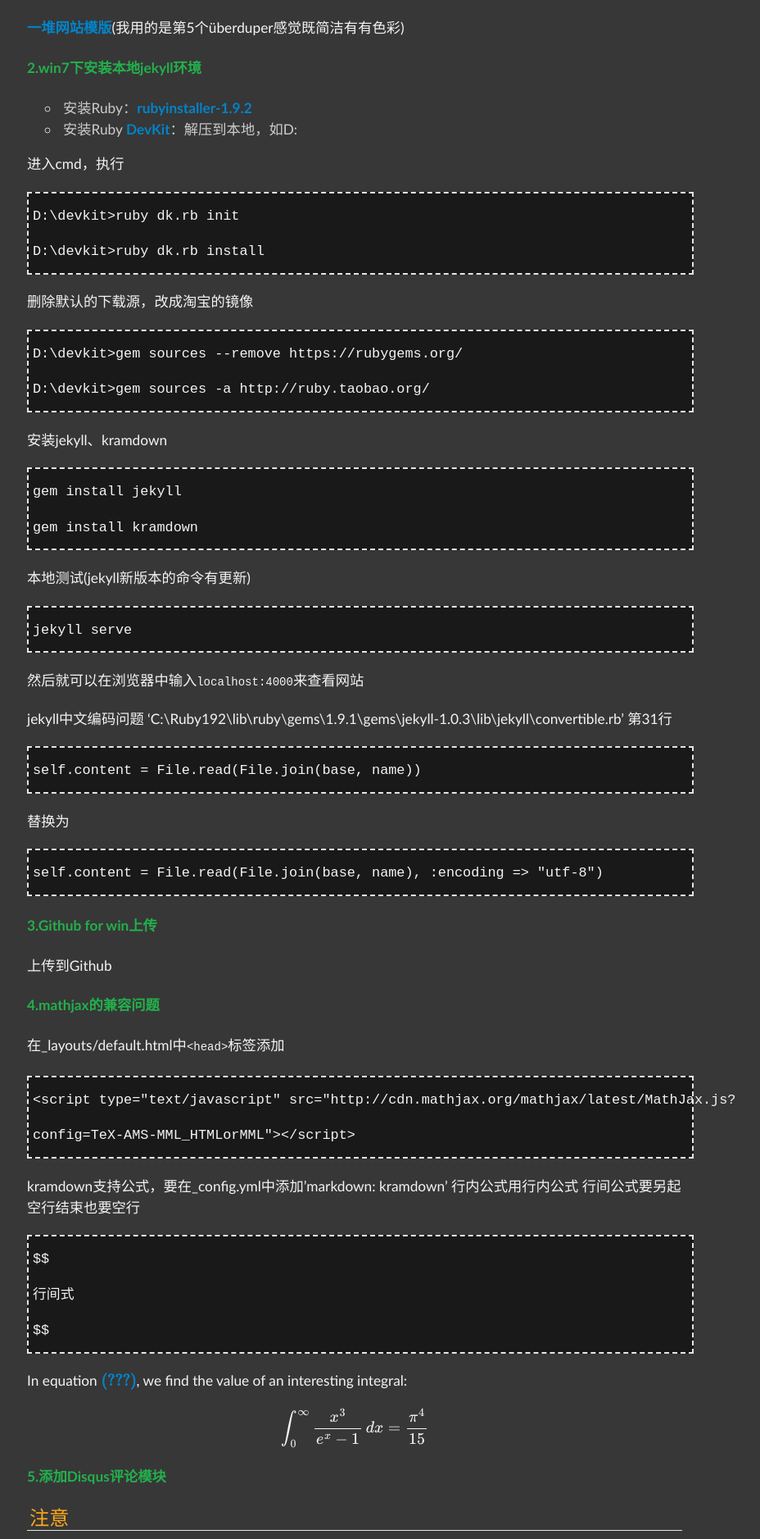
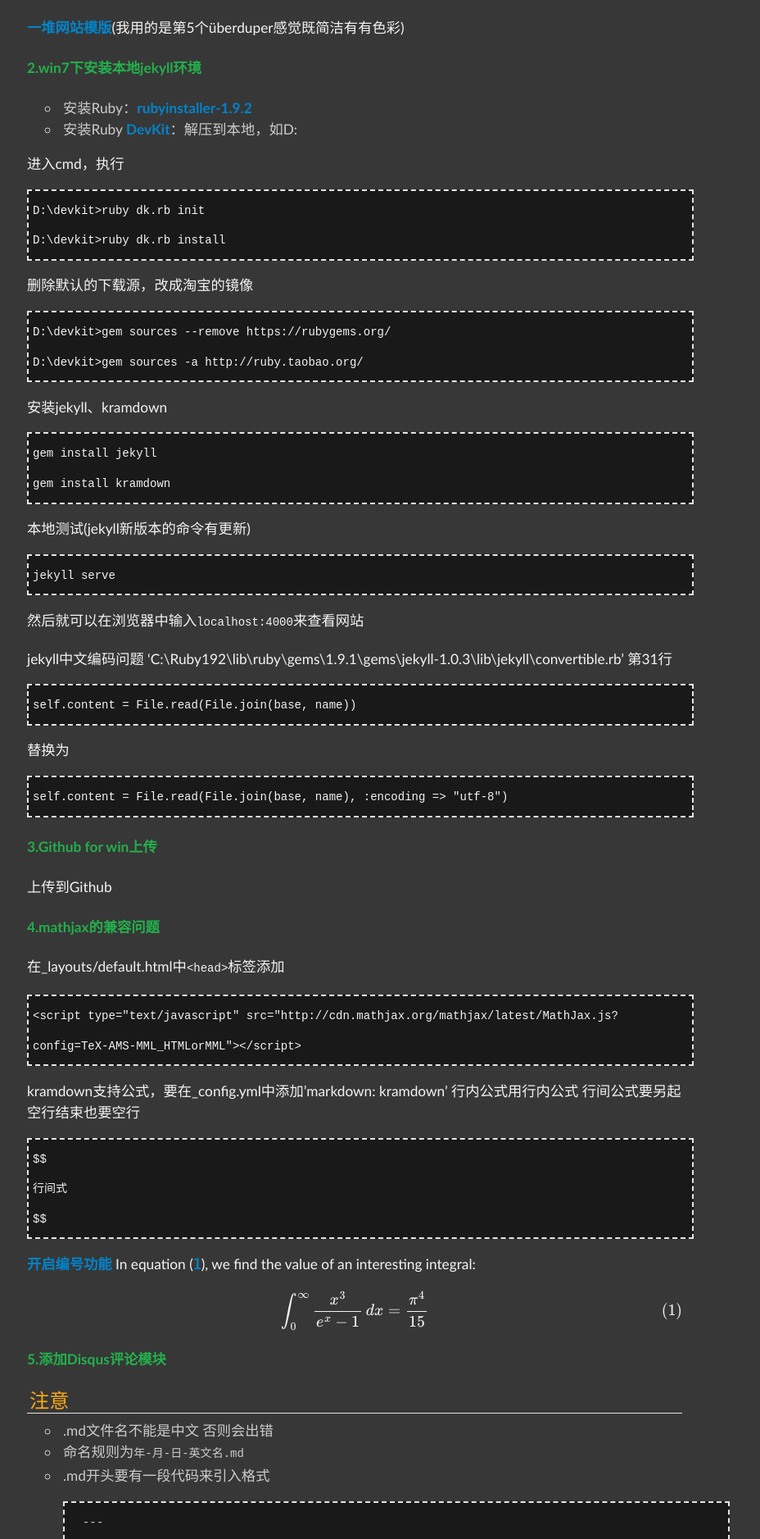
Before and after one commit to leequangang/leequangang.github.com, a Jekyll site: the page built from all/tech/_posts/2013-06-09-github+jekyll+mathjax.md, in a window 1280 px wide. Shown: the part 640-2517 px from the top of the page at 82% size, without its empty margins (207-1135 px from the left). Built offline with Jekyll 4.4.1, drawn with Linux system fonts in a browser that asks for light colours; formulas are drawn with MathJax 3; comment, search, counter and statistics services are not loaded.

Commit message:
添加mathjax编号
如题

```diff
--- a/all/tech/_posts/2013-06-09-github+jekyll+mathjax.md
+++ b/all/tech/_posts/2013-06-09-github+jekyll+mathjax.md
@@ -69,13 +69,16 @@ kramdown支持公式，要在_config.yml中添加'markdown:  kramdown'
     行间式
     $$
 
-In equation $$\eqref{eq:sample}$$, we find the value of an
+[开启编号功能](3)
+In equation ($$\ref{sample}$$), we find the value of an
 interesting integral:
 
+$$
 \begin{equation}
   \int_0^\infty \frac{x^3}{e^x-1}\,dx = \frac{\pi^4}{15}
-  \label{eq:sample}
+  \label{sample}
 \end{equation}
+$$
 
 ####5.添加Disqus评论模块
 
--- a/css/default.css
+++ b/css/default.css
@@ -67,7 +67,7 @@ background: #191919;
 border: dashed 2px #e5e5e5;
  width: 800px;
 padding: 5px;
-font-size:1.2em;
+font-size:1em;
 line-height: 2em;
 clear:both;
 }
```
Also changed, not shown: other parts of all/tech/_posts/2013-06-09-github+jekyll+mathjax.md (+2 -0 lines), _layouts/default.html (+8 -0 lines).
